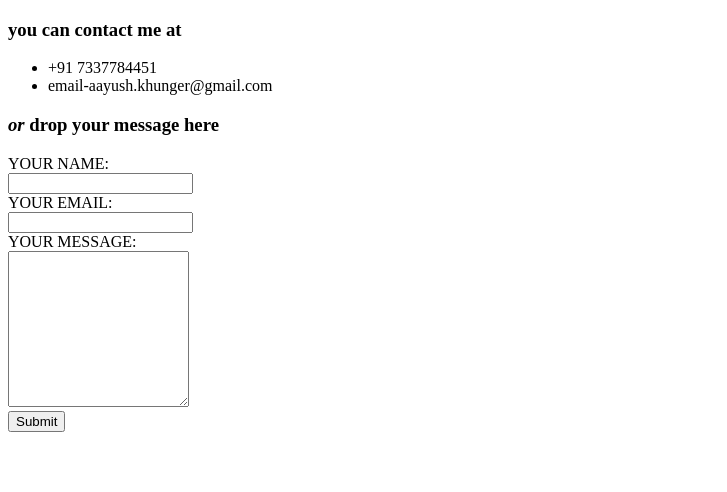
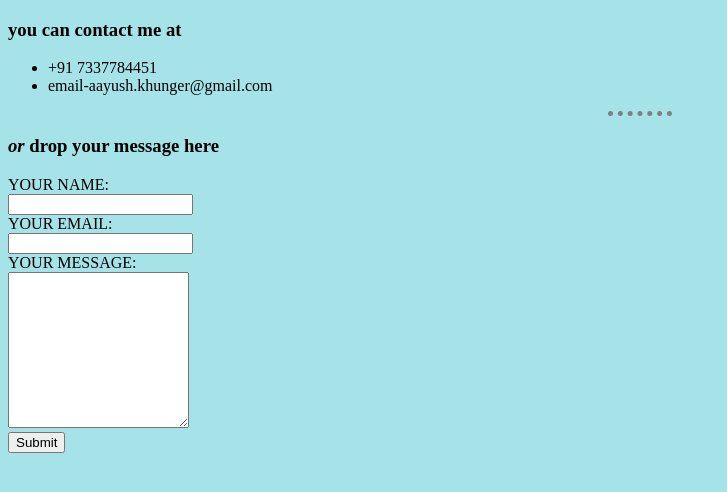
Before and after one commit to Aayush-047/my-profile, a plain HTML site: page contact.html in a window 1280 px wide. Shown: the whole page, without its empty margins (0-727 px from the left). Drawn offline with Linux system fonts and the light colour scheme.

Commit message:
Update contact.html

```diff
--- a/contact.html
+++ b/contact.html
@@ -4,6 +4,20 @@
 <head>
   <meta charset="utf-8">
   <title>my contact</title>
+
+  <style media="screen">
+
+    body{
+      background-color: #A6E3E9;
+    }
+    hr{
+
+      border-style: dotted none none;
+      width: 5%;
+      border-color: grey;
+      border-width: 5px;
+    }
+  </style>
 </head>
 
 <body>
@@ -12,6 +26,7 @@
     <li>+91 7337784451</li>
     <li>email-aayush.khunger@gmail.com</li>
   </ul>
+  <hr>
   <h3><em><strong>or</strong></em> drop your message here</h3>
   <form action="mailto:aayush.khunger217@gmail.com" method="post" enctype="text/plain">
     <label for="">YOUR NAME:</label>
```
